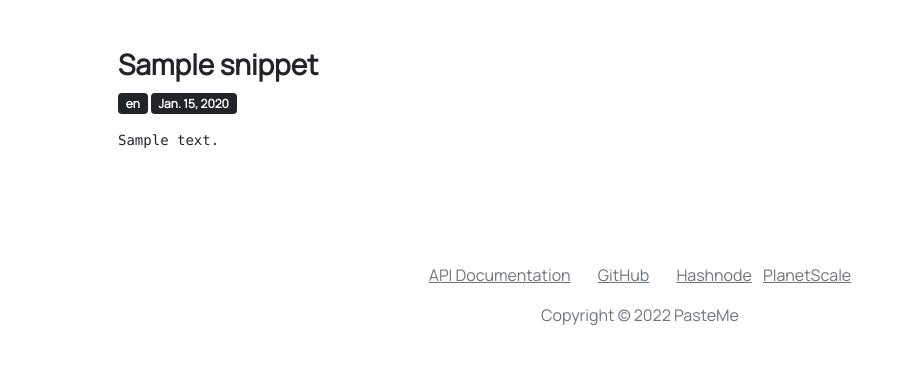
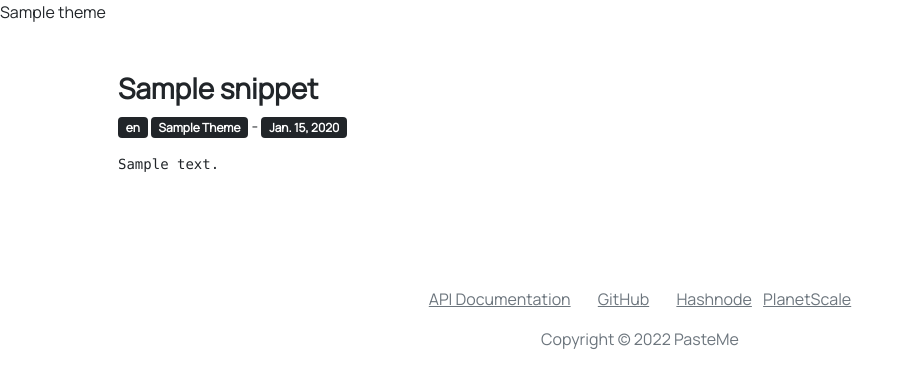
Before and after one commit to collove/pasteme, a Django app: template snippet/templates/snippet.html in a window 1280 px wide. Shown: the part 90-478 px from the top of the page, without its empty margins (0-915 px from the left). Run offline with Django 4.2, Linux system fonts and the light colour scheme; the template is opened without the code that fills it: most values are stand-ins (such as "Sample title", 1, 10 or a date in 2020); some libraries are stand-ins or nearby versions.

Commit message:
showing theme badge

```diff
--- a/snippet/templates/snippet.html
+++ b/snippet/templates/snippet.html
@@ -22,7 +22,7 @@
 {% endblock %}
 
 {% block addon_style %}
-<link rel="stylesheet" href="{% static 'css/themes/' %}{{snippet.theme}}">
+<link rel="stylesheet" href="{% static 'css/themes/' %}{{snippet.theme}}.min.css">
 {% endblock %}
 
 {% block addon_script %}
@@ -32,9 +32,10 @@
 
 {% block content %}
 <section>
+    {{snippet.theme}}
     <div class="container p-5">
         <h3 style="font-weight: bold;">{{snippet.title}}</h3>
-        <p><span class="badge bg-dark">{{snippet.get_language_display}}</span>&nbsp;<span class="badge bg-dark">{{snippet.created_at.date}}</span></p>
+        <p><span class="badge bg-dark">{{snippet.get_language_display}}</span>&nbsp;<span class="badge bg-dark">{{snippet.get_theme_display}} Theme</span>&nbsp;-&nbsp;<span class="badge bg-dark">{{snippet.created_at.date}}</span></p>
         <div>
             <pre class="rounded"><code class="language-{{snippet.language}}">{{snippet.body}}</code></pre>
         </div>
```
